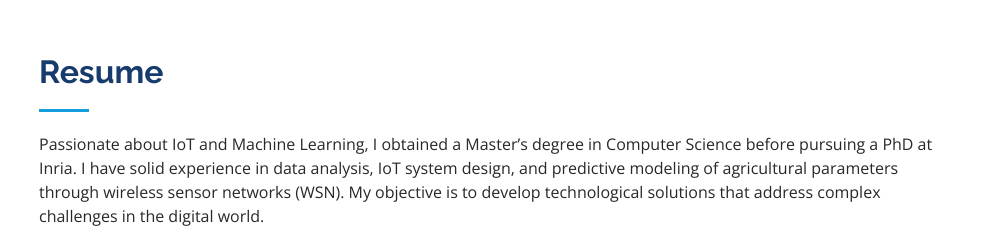
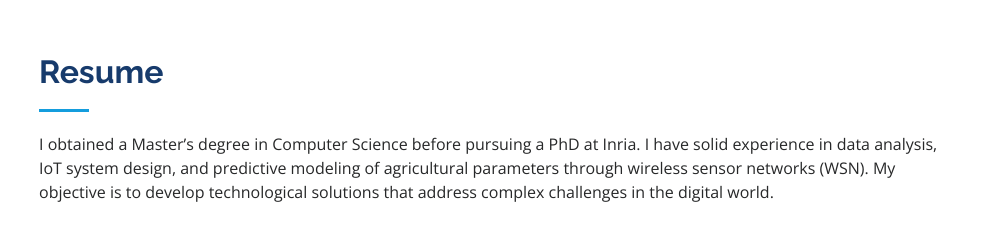
Before and after one commit to Saynbemorinbewang2/Personal_Website, a plain HTML site: page index.html in a window 1280 px wide. Shown: the part 2200-2451 px from the top of the page, without its empty margins (291-1278 px from the left). Drawn offline with nearby package versions, Linux system fonts and the light colour scheme.

Commit message:
Update index.html

```diff
--- a/index.html
+++ b/index.html
@@ -293,7 +293,7 @@
 
     <div class="section-title">
       <h2>Resume</h2>
-      <p>Passionate about IoT and Machine Learning, I obtained a Master’s degree in Computer Science before pursuing a PhD at Inria. I have solid experience in data analysis, IoT system design, and predictive modeling of agricultural parameters through wireless sensor networks (WSN). My objective is to develop technological solutions that address complex challenges in the digital world.</p>
+      <p>I obtained a Master’s degree in Computer Science before pursuing a PhD at Inria. I have solid experience in data analysis, IoT system design, and predictive modeling of agricultural parameters through wireless sensor networks (WSN). My objective is to develop technological solutions that address complex challenges in the digital world.</p>
     </div>
 
     <div class="row">
```
